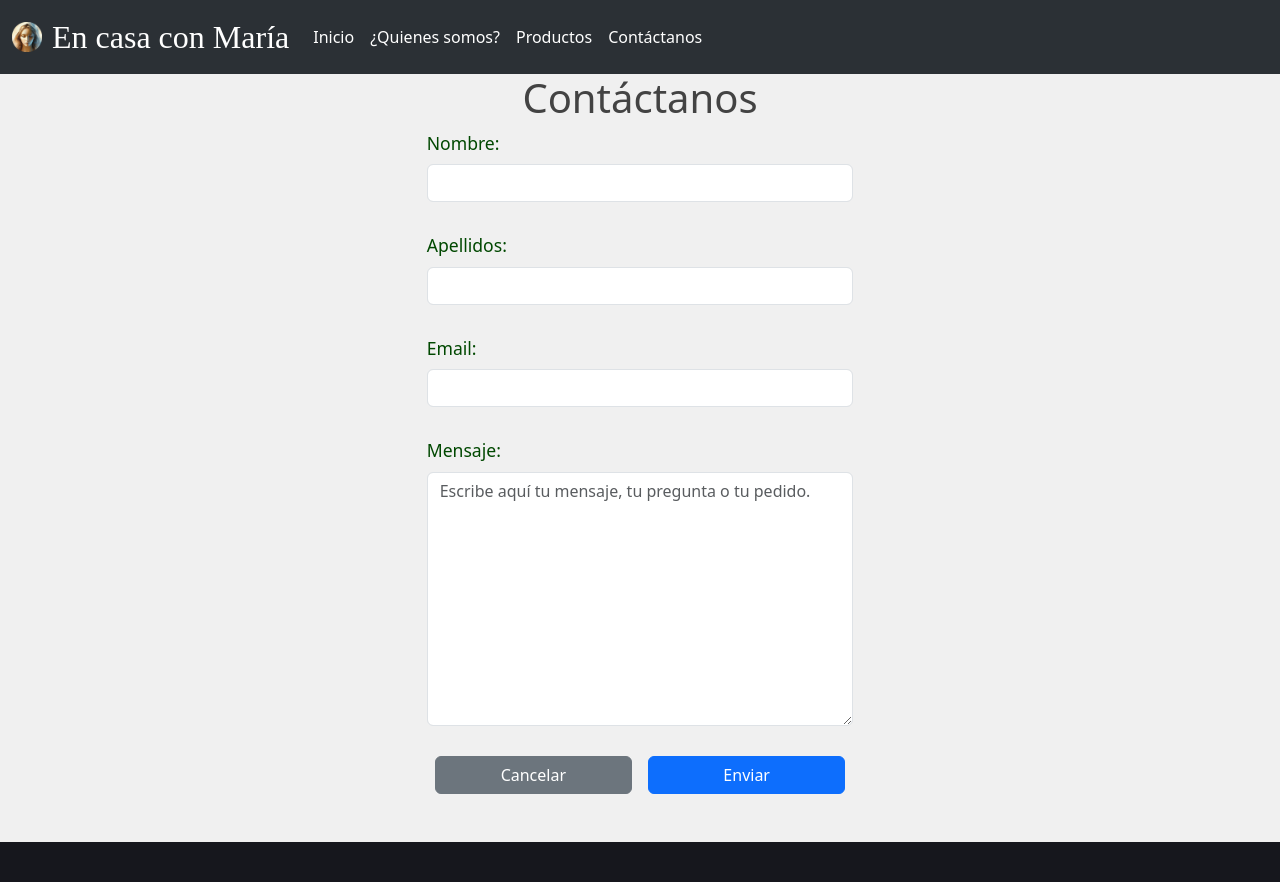
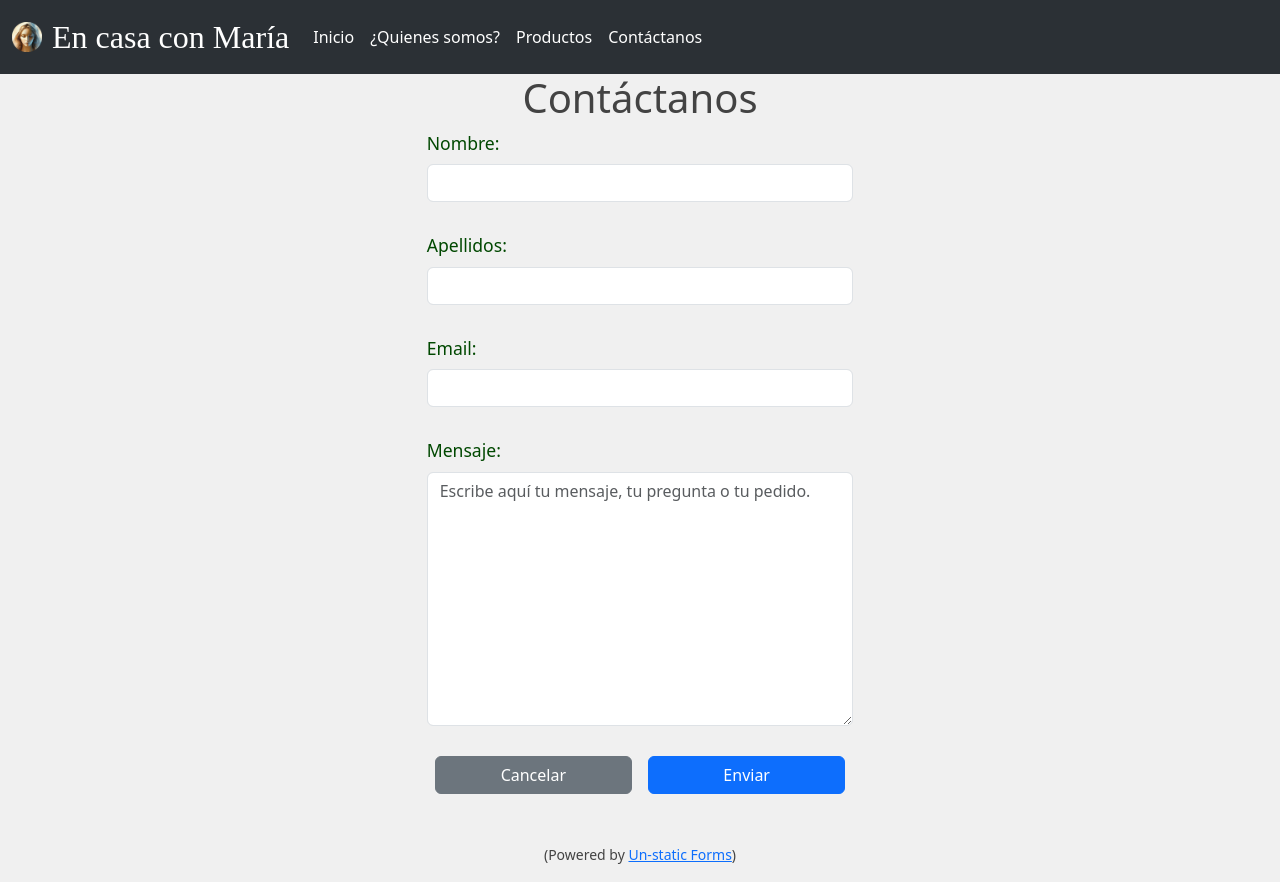
Before and after one commit to BrRoman/encasaconmaria, a React (Vite) app: page /encasaconmaria/contact in a window 1280 px wide. Before the commit the page ends 842 px from the top, so only its background shows below. Built offline with nearby package versions, Linux system fonts and the light colour scheme.

Commit message:
Contact form OK.

```diff
--- a/src/pages/Contact.jsx
+++ b/src/pages/Contact.jsx
@@ -32,7 +32,7 @@ function Contact() {
       <div id="contact" className="d-flex flex-column align-items-center">
         <h1>Contáctanos</h1>
 
-        <form method="post" action="$$$https://forms.un-static.com/forms/YOUR_ENDPOINT_REFERENCE" className="col-10 col-lg-4">
+        <form method="post" action="https://forms.un-static.com/forms/539fb9910b700b58d2a033a92ac3723d73fe553e" className="col-10 col-lg-4">
           {/* Nombre */}
           <div className="form-group">
             <label for="firstname" className="form-label">Nombre:</label>
@@ -120,6 +120,9 @@ function Contact() {
             </button>
           </div>
         </form>
+        <div align="center">
+          <p><small>(Powered by <a rel="nofollow" href="Un-static Forms">Un-static Forms</a>)</small></p>
+        </div>
       </div>
     </>
   )
```
